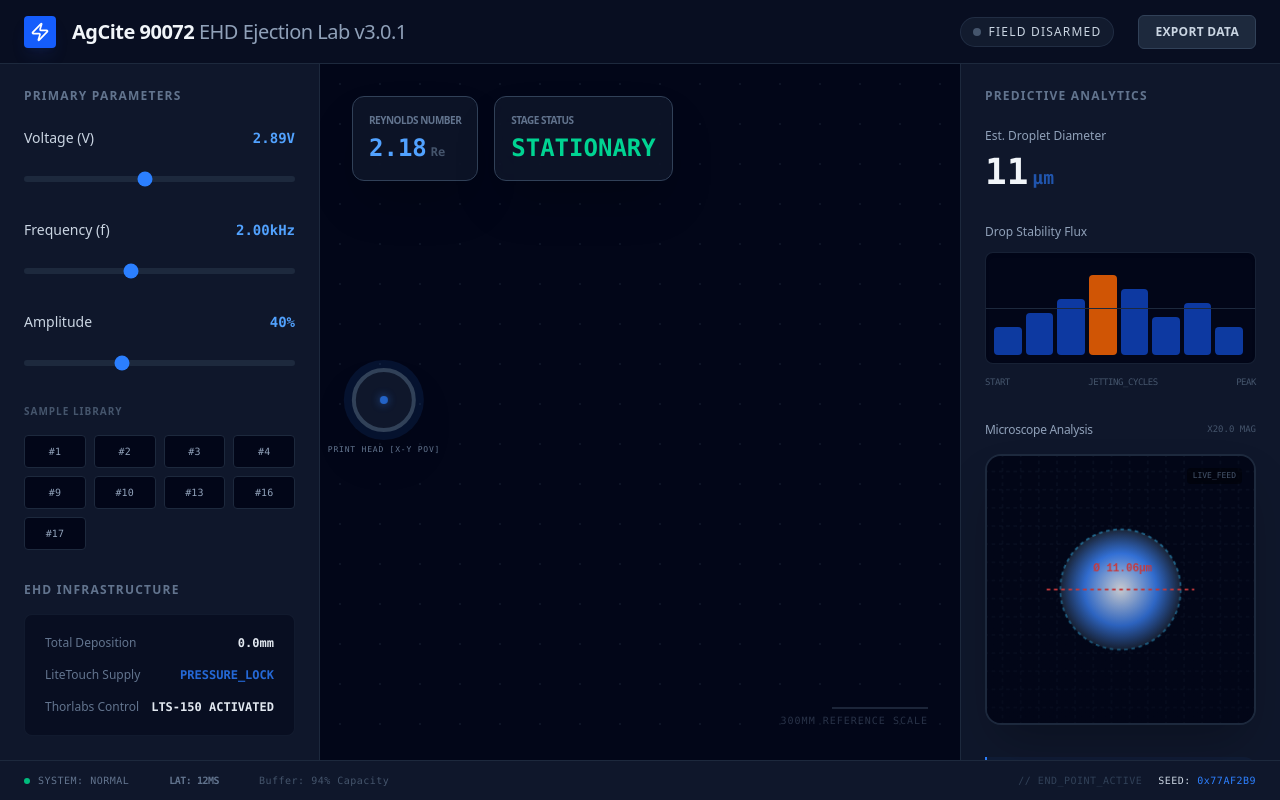
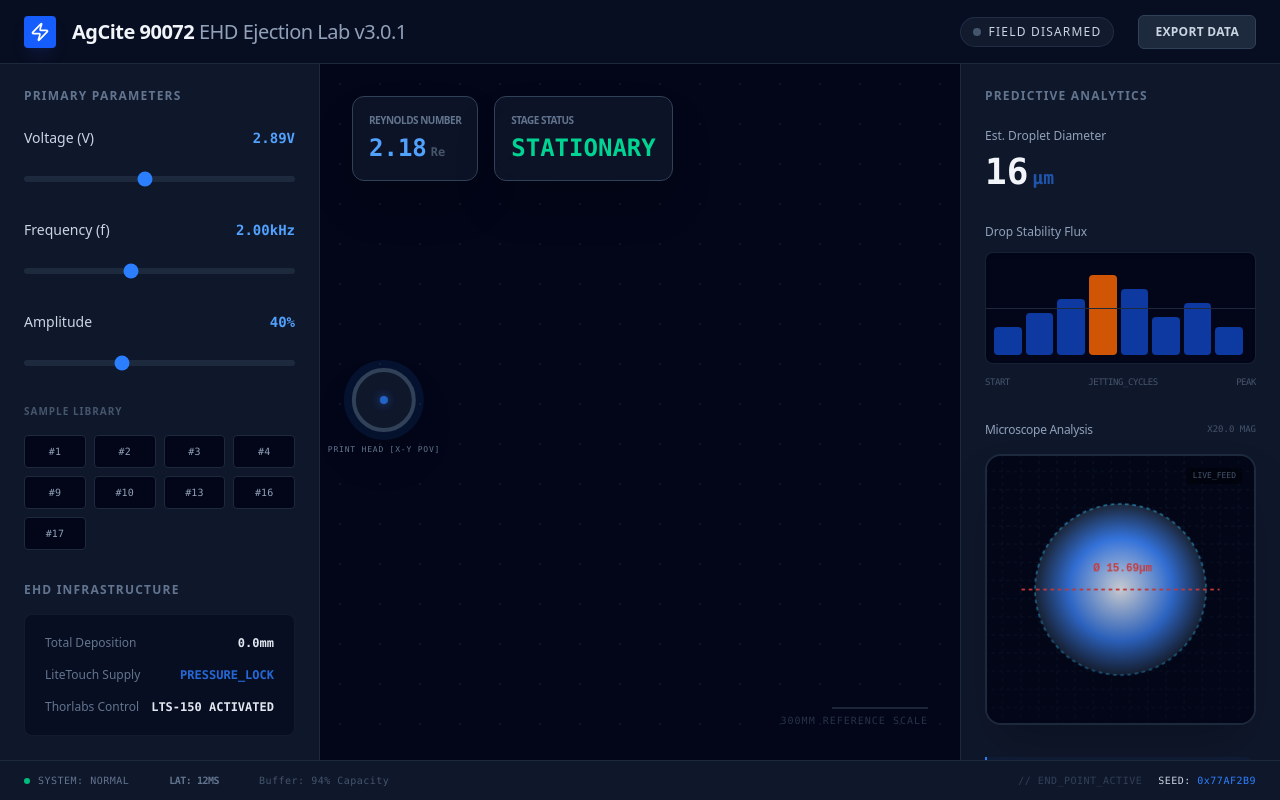
Before and after one commit to sergio-garcia7743/inksimulator, a React (Vite) app: page / in a window 1280 px wide. Built offline with nearby package versions, Linux system fonts and the light colour scheme.

Commit message:
Refine droplet size prediction and visual calibration
Updated empirical model parameters for droplet size prediction and visual calibration.

```diff
--- a/src/App.tsx
+++ b/src/App.tsx
@@ -53,15 +53,16 @@ function predictDropletSize(params: SimulationParams): number {
   const { voltage, frequency, amplitude } = params;
 
   // Calibrated AgCite 90072 EHD Empirical Model
-  const vFactor = Math.pow(voltage / 2.79, 5.0);
-  const aFactor = 1 + (amplitude / 110);
+  // Higher sensitivity to Voltage jump (2.79 -> 2.89)
+  const vFactor = Math.pow(voltage / 2.79, 8.5);
+  const aFactor = 1 + (amplitude / 65);
 
-  // Base diameter in microns
-  let diameter = 6.8 * vFactor * aFactor;
+  // Base diameter in microns (Calibrated to ~9.4um for Sample 9)
+  let diameter = 7.2 * vFactor * aFactor;
 
   // Frequency roll-off due to meniscus refill time
-  if (frequency > 2500) {
-    diameter -= (frequency - 2500) * 0.0015;
+  if (frequency > 2400) {
+    diameter -= (frequency - 2400) * 0.002;
   }
 
   return Math.min(Math.max(diameter, 1.5), 25.0);
@@ -93,10 +94,9 @@ export default function App() {
   const PRINT_SPEED_MM_S = 20;
 
   // Spacing & Sprawl Calibration
-  // Calibrated for Sample 9 (Isolated dots) and Sample 13 (Continuous line)
-  const VISUAL_TIME_SCALE = 0.05;
-  const VISUAL_SPEED = 18.0;
-  const VISUAL_PARTICLE_SCALE = 0.75;
+  const VISUAL_TIME_SCALE = 0.06;
+  const VISUAL_SPEED = 28.0;        // Calibrated for Sample 9 (1kHz) gaps
+  const VISUAL_PARTICLE_SCALE = 1.0; // 1:1 Visual to Micron ratio
 
   // Simulation Loop
   useEffect(() => {
@@ -130,13 +130,13 @@ export default function App() {
 
         if (now - lastEmitTime.current >= emitInterval) {
           const instability = (params.frequency / 3500) * (params.voltage / 2.7);
-          const jitter = params.frequency > 2200 ? (Math.random() - 0.5) * instability * 5 : 0;
+          const jitter = params.frequency > 2200 ? (Math.random() - 0.5) * instability * 4 : 0;
 
           updated.push({
             id: Math.random(),
             x: 10,
             y: 50 + jitter,
-            size: predictedSize * VISUAL_PARTICLE_SCALE,
+            size: predictedSize * VISUAL_PARTICLE_SCALE * 0.95, // Refined for overlap calibration
             opacity: 1
           });
           lastEmitTime.current = now;
```
